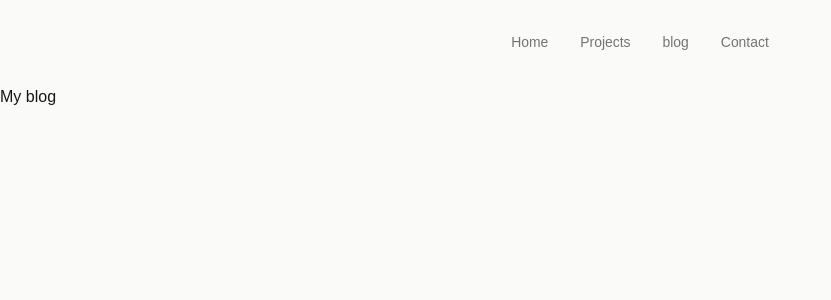
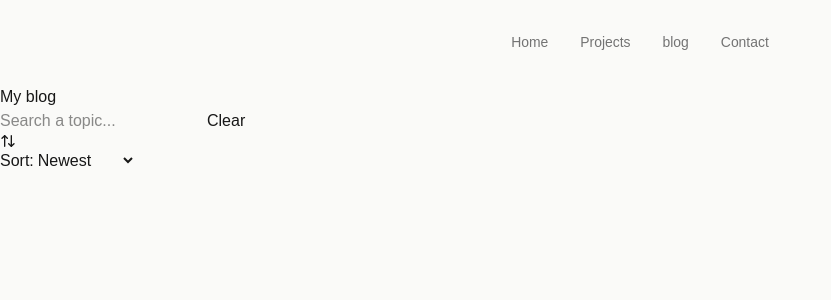
Before and after one commit to bdadzie119/Portfolio, a Next.js app in the folder my-portfolio/: page /blog in a window 1280 px wide. Shown: the top 300 px of the page, without its empty margins (0-831 px from the left). Built offline with nearby package versions, Linux system fonts and the light colour scheme.

Commit message:
finished setting up blog need to style it after work

```diff
--- a/my-portfolio/app/blog/page.tsx
+++ b/my-portfolio/app/blog/page.tsx
@@ -1,8 +1,49 @@
+"use client"
+import {useState} from "react"
+import { ArrowUpDown } from "lucide-react"
 export default function Blog(){
+    const [search, setSearch] = useState("")
+    const [sort, setSort] = useState("newest")
+    const posts: {id:number; title: string; description: string; date: string; tags: string[]}[] = []
+    const filtered = posts
+    .filter(post => post.title.toLowerCase().includes(search.toLowerCase()))
+    .sort((a,b) => {
+        if (sort === "newest") return b.id- a.id
+        if (sort === "oldest") return a.id - b.id
+        if (sort === "a-z") return a.title.localeCompare(b.title)
+        return 0
+    })
     return(
         <main>
             <div className="blog-page">
                 <h1>My blog</h1>
+                <div className="search-bar">
+                    <input
+                    type="text"
+                    placeholder="Search a topic..."
+                    value={search}
+                    onChange={(e) => setSearch(e.target.value)}
+                    />
+                    <button onClick={() => setSearch("")}>Clear</button>
+                </div>
+                <div className="blog-timeline">
+                    <span><ArrowUpDown size={16}/>Sort:</span>
+                    <select value={sort} onChange={(e) => setSort(e.target.value)}>
+                        <option value = "newest">Newest</option>
+                        <option value = "oldest">Oldest</option>
+                        <option value = "a-z">A-Z</option>
+                        <option value = "most-views">Most Views</option>
+                    </select>
+                    <div>
+                        {filtered.map(post => (
+                            <div key={post.id} className="post-card">
+                                <h2>{post.title}</h2>
+                                <p>{post.description}</p>
+                                <span>{post.date}</span>
+                            </div>
+                        ))}
+                    </div>
+                </div>
             </div>
         </main>
     )
```
